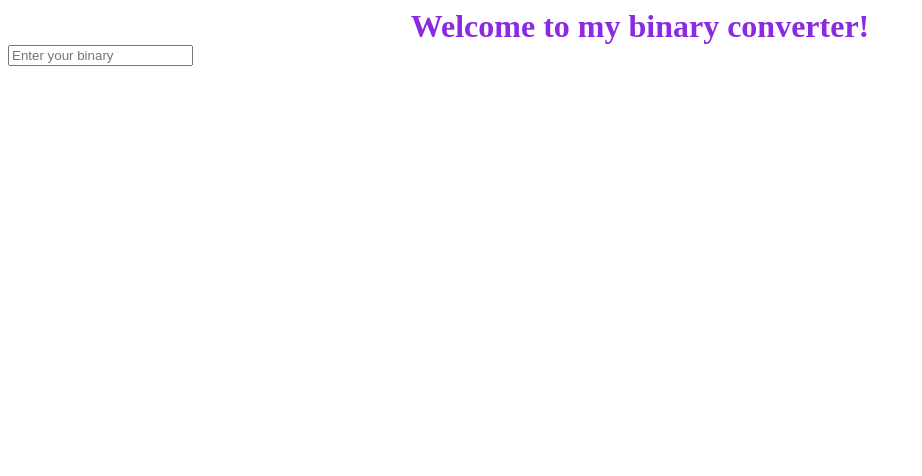
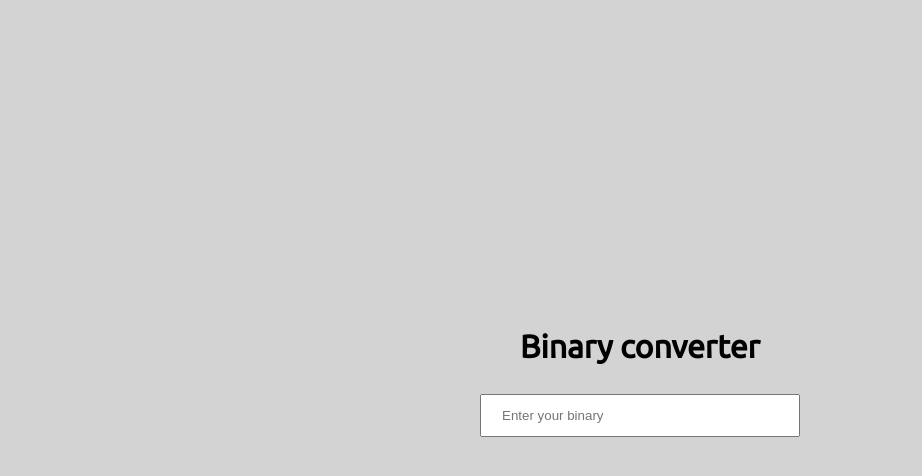
Before and after one commit to s3bc40/binary-converter, a Vue app: page / in a window 1280 px wide. Shown: the top 476 px of the page, without its empty margins (0-922 px from the left). Built offline with nearby package versions, Linux system fonts and the light colour scheme.

Commit message:
Adding style CSS to binary converter

```diff
--- a/public/index.html
+++ b/public/index.html
@@ -5,6 +5,7 @@
     <meta http-equiv="X-UA-Compatible" content="IE=edge">
     <meta name="viewport" content="width=device-width,initial-scale=1.0">
     <title><%= htmlWebpackPlugin.options.title %></title>
+    <link href='https://fonts.googleapis.com/css?family=Ubuntu' rel='stylesheet'>
   </head>
   <body>
     <noscript>
--- a/src/App.vue
+++ b/src/App.vue
@@ -1,6 +1,8 @@
 <template>
-    <h1>{{ message }}</h1>
-    <BinaryConverter></BinaryConverter>
+    <div class="app-container">
+        <h1 id="app-title">{{ message }}</h1>
+        <BinaryConverter></BinaryConverter>
+    </div>
 </template>
 
 <script>
@@ -15,17 +17,29 @@ export default {
     },
     data() {
         return {
-            message: 'Welcome to my binary converter!'
+            message: 'Binary converter'
         }
     }
 }
 </script>
 
-<style scoped>
-h1 {
-    color: blueviolet;
+<style>
+body {
+    background-color: lightgray;
+}
+
+.app-container {
+    position: absolute;
+    left: 0;
+    right: 0;
+    margin-left: auto;
+    margin-right: auto;
+    width: 50%;
+}
+h1#app-title {
+    font-family: Ubuntu;
     text-align: center;
-    margin: 0;
     width: auto;
+    margin-top: 50%;
 }
 </style>
--- a/src/components/BinaryConverter.vue
+++ b/src/components/BinaryConverter.vue
@@ -1,7 +1,7 @@
 <template>
     <div id="binary-converter">
-        <input v-model="binary" placeholder="Enter your binary" />
-        <p v-show="binary.length > 0">{{ binaryToNumber }}</p>
+        <input class="binary-input" v-model="binary" placeholder="Enter your binary" />
+        <p class="binary-converted" v-show="binary.length > 0">{{ binaryToNumber }}</p>
     </div>
 </template>
 
@@ -22,5 +22,24 @@ export default {
 </script>
 
 <style scoped>
+div#binary-converter {
+    margin: auto;
+    width: 50%;
+}
 
+.binary-input {
+  width: 100%;
+  padding: 12px 20px;
+  margin: 8px 0;
+  box-sizing: border-box;
+}
+
+.binary-converted {
+    font-family: Ubuntu;
+    text-align: center;
+    background-color: white;
+    padding: 12px 20px;
+    margin: 8px 0;
+    border: double 2px magenta;
+}
 </style>
```
